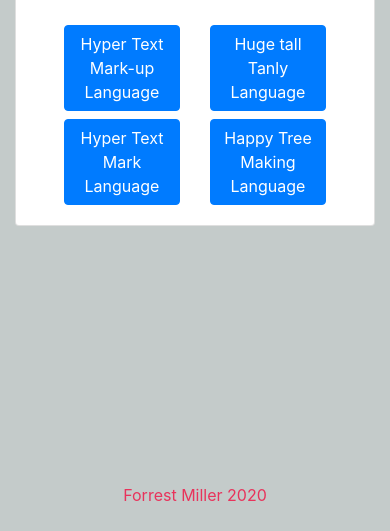
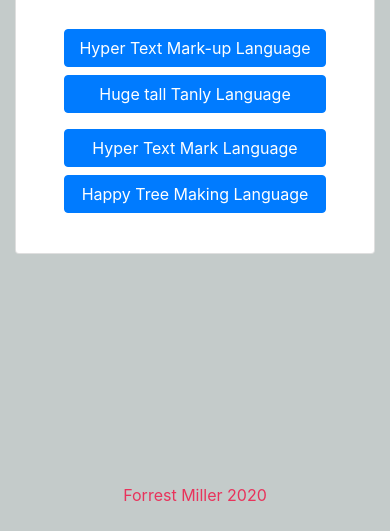
Before and after one commit to Fomiller/Code-Quiz, a plain HTML site: page index.html in a window 390 px wide. Both pictures are taken after a click on the button "Start". Shown: the part 313-844 px from the top of the page. Drawn offline with nearby package versions, Linux system fonts and the light colour scheme.

Commit message:
styling changes for buttons on responsive screen sizes

```diff
--- a/custom.css
+++ b/custom.css
@@ -19,10 +19,6 @@ a:hover {
     padding: .5rem 1rem;
 }
 
-.invisible {
-    display: none;
-}
-
 .qBtn {
     width: 100%;
 }
--- a/index.html
+++ b/index.html
@@ -42,32 +42,33 @@
                         <p id="quiz-description">Welcome to The Coding Quiz! Here your coding knowledge will be put to the test. In a battle between you and time, you must answer as many questions as possible before the timer runs out. If you get a question wrong, 10 seconds will be deducted from the clock! If your ready for the ultimate challenge click Start!</p>
                     </div>
                     <div class="row my-1 text-center">
-                        <div class="col-6">
-                            <button id="answerBtn1" class="btn gameBtn btn-primary invisible qBtn"></button>
-
+                        <div class="col-sm-12 col-md-6 my-1 ">
+                            <button id="answerBtn1" class="btn gameBtn btn-primary d-none btn-block"></button>
                         </div>
-                        <div class="col-6">
-                            <button id="answerBtn2" class="btn gameBtn btn-primary invisible qBtn"></button>
+                        <div class="col-sm-12 col-md-6 my-1">
+                            <button id="answerBtn2" class="btn gameBtn btn-primary d-none btn-block"></button>
                         </div>
                     </div>
                     <div class="row my-1 text-center">
-                        <div class="col-6">
-                            <button id="answerBtn3" class="btn gameBtn btn-primary invisible qBtn"></button>
+                        <div class="col-sm-12 col-md-6 my-1">
+                            <button id="answerBtn3" class="btn gameBtn btn-primary d-none btn-block"></button>
                         </div>
-                        <div class="col-6">
-                            <button id="answerBtn4" class="btn gameBtn btn-primary invisible qBtn"></button>
+                        <div class="col-sm-12 col-md-6 my-1">
+                            <button id="answerBtn4" class="btn gameBtn btn-primary d-none btn-block"></button>
                         </div>
                     </div>
-                    <div class="text-center">
-                        <button id="HS-btn" class="btn btn-info d-none" style="width: 25%;">View Highscores</button>
-                        <button id="SBTN" class="btn btn-success d-none" style="width: 25%;">New Submit</button>
+                    <div class="row my-1 text-center justify-content-center">
+                        <div class="col-sm-12 col-md-6 my-1">
+                            <!-- <button id="HS-btn" class="btn btn-info d-none">View Highscores</button> -->
+                            <button id="sub-btn" class="btn btn-success d-none btn-block">Submit</button>
+                            <button id="startBtn" class="btn btn-success btn-block">Start</button>
+                        </div>
                     </div>
                 </div>
             </div>
         </div>
         <div class="row my-3">
-            <div class="col text-center">
-                <button id="startBtn" class="btn btn-success" style="width: 25%;">Start</button>
+            <div class="col-sm-12 col-md-6 text-center">
             </div>
         </div>
 
--- a/script.js
+++ b/script.js
@@ -144,10 +144,10 @@ $(document).ready(function(){
 
     // Removes start button
     var showGameBtns = function () {
-        answerBtn1.removeClass("invisible");
-        answerBtn2.removeClass("invisible");
-        answerBtn3.removeClass("invisible");
-        answerBtn4.removeClass("invisible");
+        answerBtn1.removeClass("d-none");
+        answerBtn2.removeClass("d-none");
+        answerBtn3.removeClass("d-none");
+        answerBtn4.removeClass("d-none");
     }
 
 
@@ -246,6 +246,7 @@ $(document).ready(function(){
 
     // functions that run at the start of the game
     var startGame = function() {
+        $("#startBtn").addClass("d-none");
         console.log("Game Running");
         countdownTimer();
         removeStartBtn();
@@ -274,7 +275,7 @@ $(document).ready(function(){
         // subBtn.text("Submit")
         // subBtn.on("click", storePlayer);
 
-        $("#SBTN").removeClass("d-none")
+        $("#sub-btn").removeClass("d-none")
 
         textInput.attr({ type: 'text', id: 'init-input', value: '',});
         textInput.appendTo($("#init-form"));
@@ -335,7 +336,7 @@ $(document).ready(function(){
         }
     };
 
-    $("#SBTN").on("click", storePlayer);
+    $("#sub-btn").on("click", storePlayer);
     $("#test").on("click", createHS);
     $("#HS-btn").on("click", hsRedirect);
     $("#startBtn").on("click", startGame);
```
